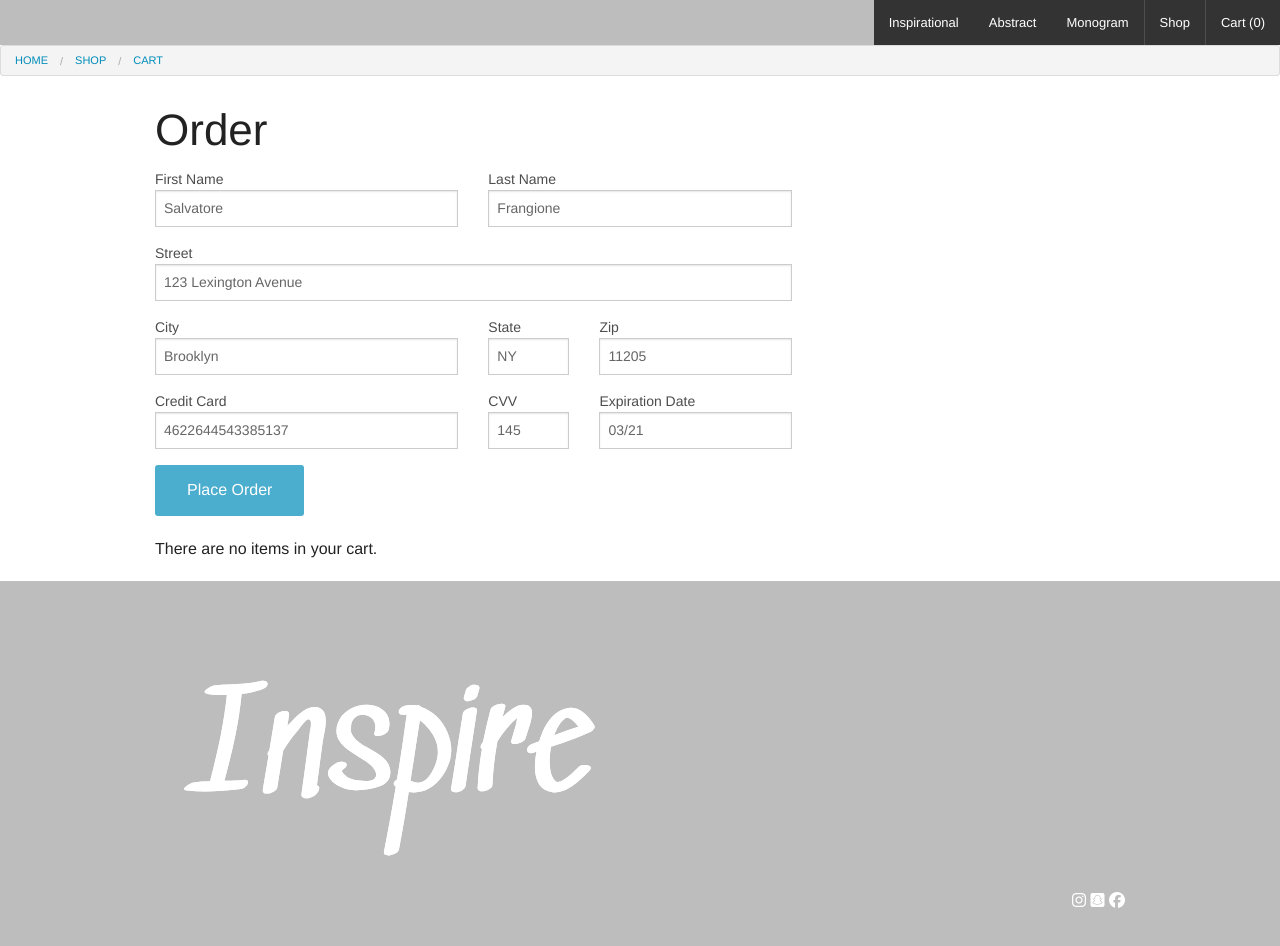
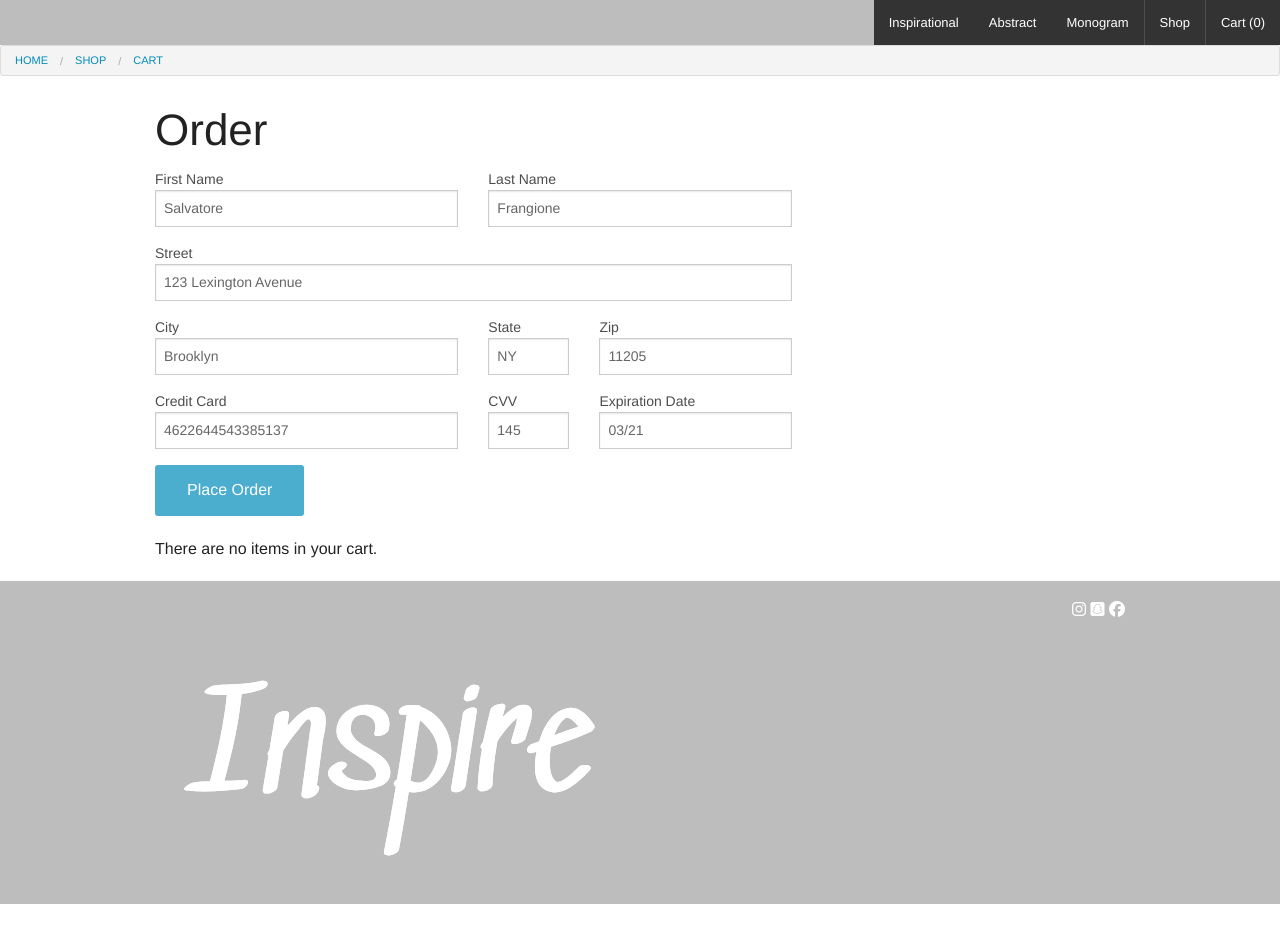
Before and after one commit to jmatistic/Inspire, a plain HTML site: page order.html in a window 1280 px wide. After the commit the page ends 904 px from the top, so only its background shows below. Drawn offline with Linux system fonts and the light colour scheme; files whose address does not match are found by name.

Commit message:
Fixed wrong class name

```diff
--- a/order.html
+++ b/order.html
@@ -123,7 +123,7 @@
         <div class="column medium-6">
           <img src="../inspire.svg">
         </div>
-        <div class="column muedium-6">
+        <div class="column medium-6">
           <ul class="inline-list">
             <i class="fa fa-instagram" aria-hidden="true"></i>
             <i class="fa fa-snapchat-square" aria-hidden="true"></i>
```
Also changed, not shown: abstract/index.html (+1 -1 lines).
